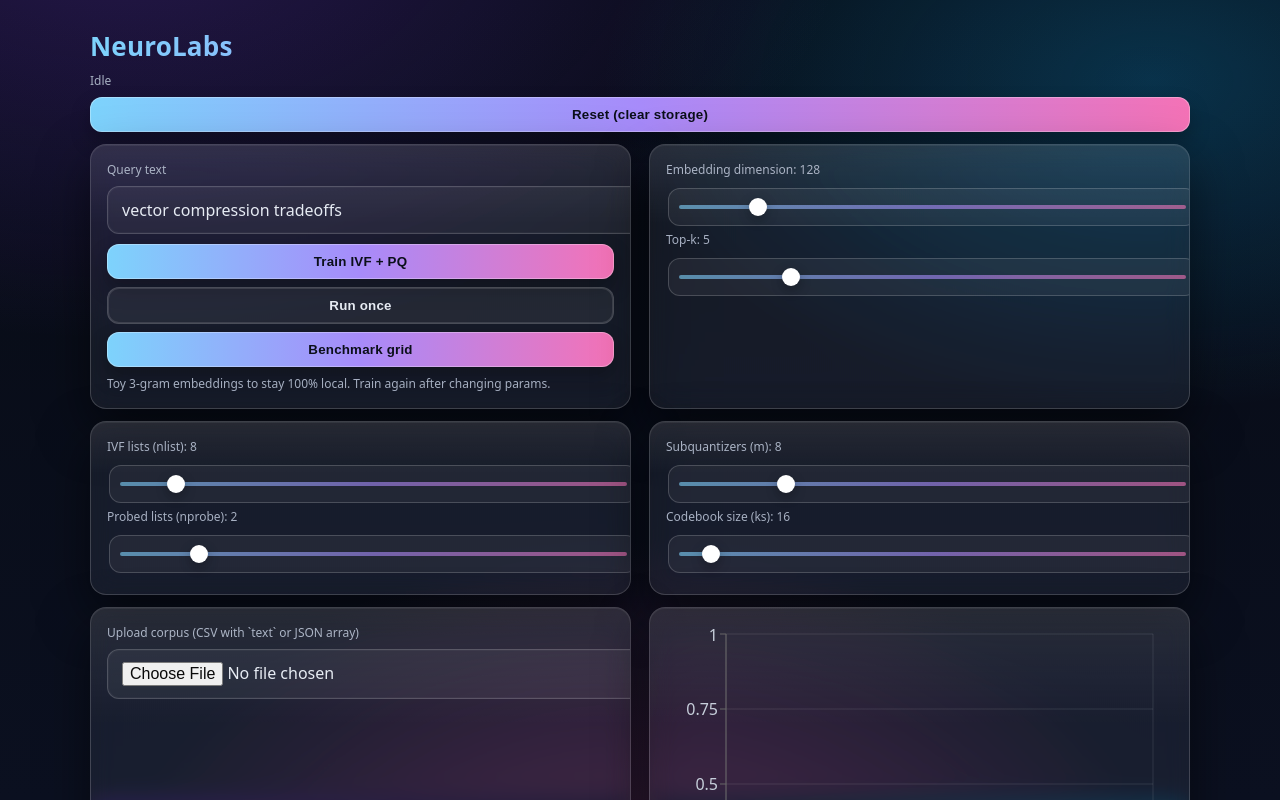
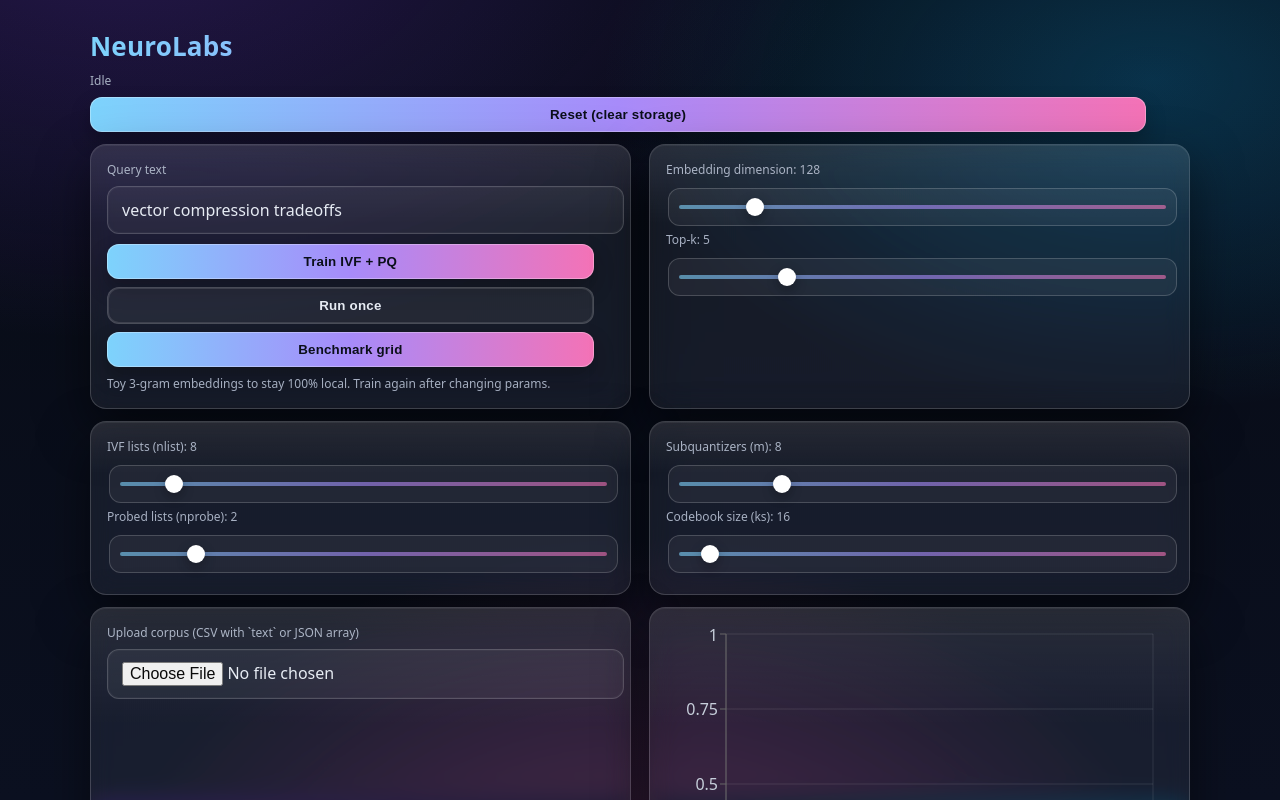
Before and after one commit to aasim-syed/NeuroSearch-Lab, a React (Vite) app: page / in a window 1280 px wide. Shown: the top 800 px of the page. Built offline with nearby package versions, Linux system fonts and the light colour scheme.

Commit message:
n train fix, refresh feature added

```diff
--- a/src/components/Footer.tsx
+++ b/src/components/Footer.tsx
@@ -1,2 +1,2 @@
 import React from "react";
-export function Footer(){ return <div className="small">100% frontend. Toggle configs, train in a Worker, cache in IndexedDB, visualize recall vs latency.</div>; }
+export function Footer(){ return <div className="small">100% frontend. Toggle configs, train in a Worker, cache in IndexedDB, visualize recall vs latency. Built with ❤️ by <a href="https://github.com/aasim-syed" target="_blank" >github.com/aasim-syed</a> </div>; }
--- a/src/styles.css
+++ b/src/styles.css
@@ -87,7 +87,7 @@ h1{
 
 /* Inputs / sliders / buttons share style */
 .input, .slider, .button{
-  width:100%;
+  width:96%;
   border-radius:12px;
   border:1px solid var(--glass-stroke);
   background: rgba(255,255,255,0.05);
```
